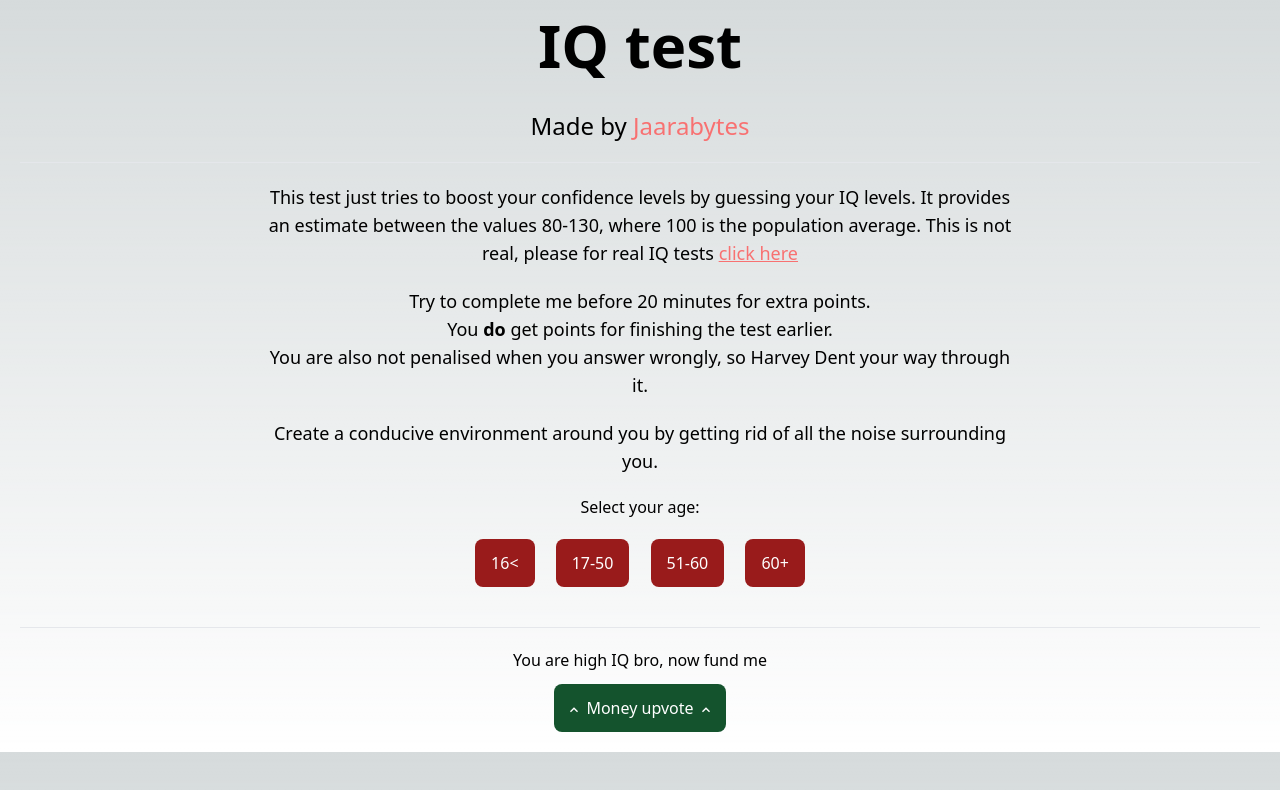
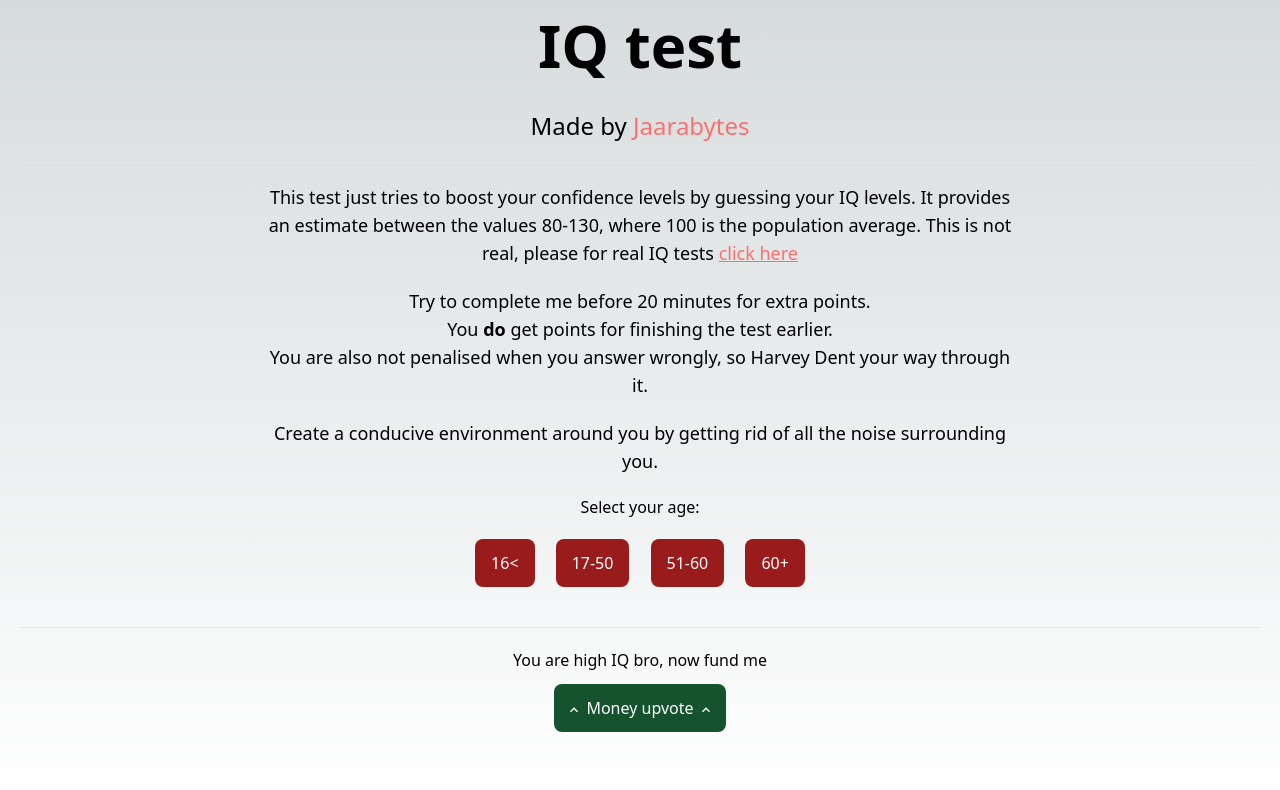
Before and after one commit to Jaarabytes/jipime, a Next.js app: page / in a window 1280 px wide. Shown: the top 790 px of the page. Built offline with nearby package versions, Linux system fonts and the light colour scheme; no server answers.

Commit message:
style: relevant css styles added
Works for light mode, minHeight added.

```diff
--- a/app/page.tsx
+++ b/app/page.tsx
@@ -10,7 +10,7 @@ export default function HomePage() {
     getUserId();
   })
   return (
-    <>
+    <main style={{minHeight: '100vh'}}>
       <div className="px-5 text-center">
         <h1 className="text-[60px] font-bold">IQ test</h1>
         <p className="text-2xl py-5">Made by <a href="https://jaarabytes.vercel.app" className="text-red-400">Jaarabytes</a></p>
@@ -30,6 +30,6 @@ export default function HomePage() {
         <Age />
         <Upvote />
       </div>
-    </>
+    </main>
   )
 }
--- a/app/real/page.tsx
+++ b/app/real/page.tsx
@@ -6,7 +6,7 @@ export default function RealPage() {
     ]
 
     return (
-        <>
+        <main style={{minHeight: "100vh"}}>
             <div className="px-5 my-5" style={{minHeight: "100vh"}}>
                 <p>Here is a list of some good IQ tests (They are not better than <a href="/"
                 className="text-red-400 underline">jipime</a>, however they inspired me)</p>
@@ -20,6 +20,6 @@ export default function RealPage() {
                 <p className="my-5">For development, builds & contributions: </p>
                 <a href="https://github.com/Jaarabytes/jipime" target="_blank" className="text-red-400 underline">https://github.com/Jaarabytes/jipime</a>
             </div>
-        </>
+        </main>
     )
 }
```
